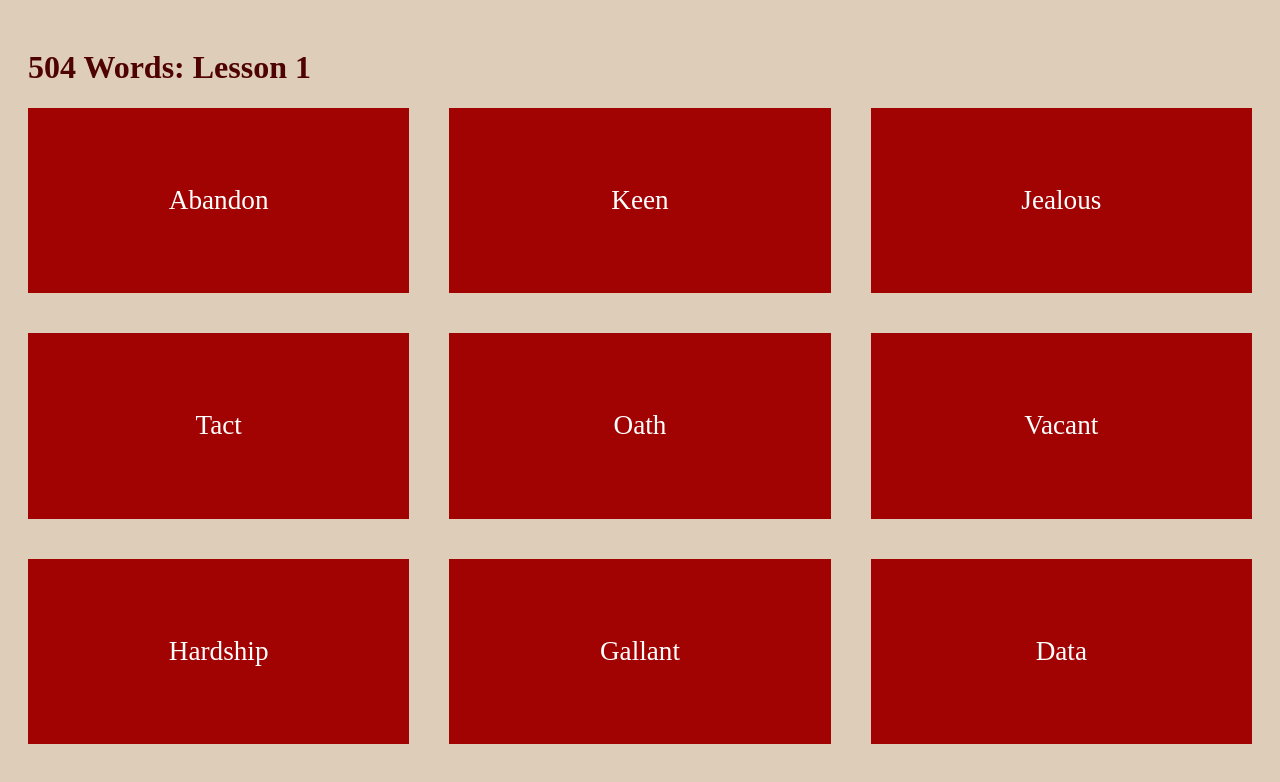
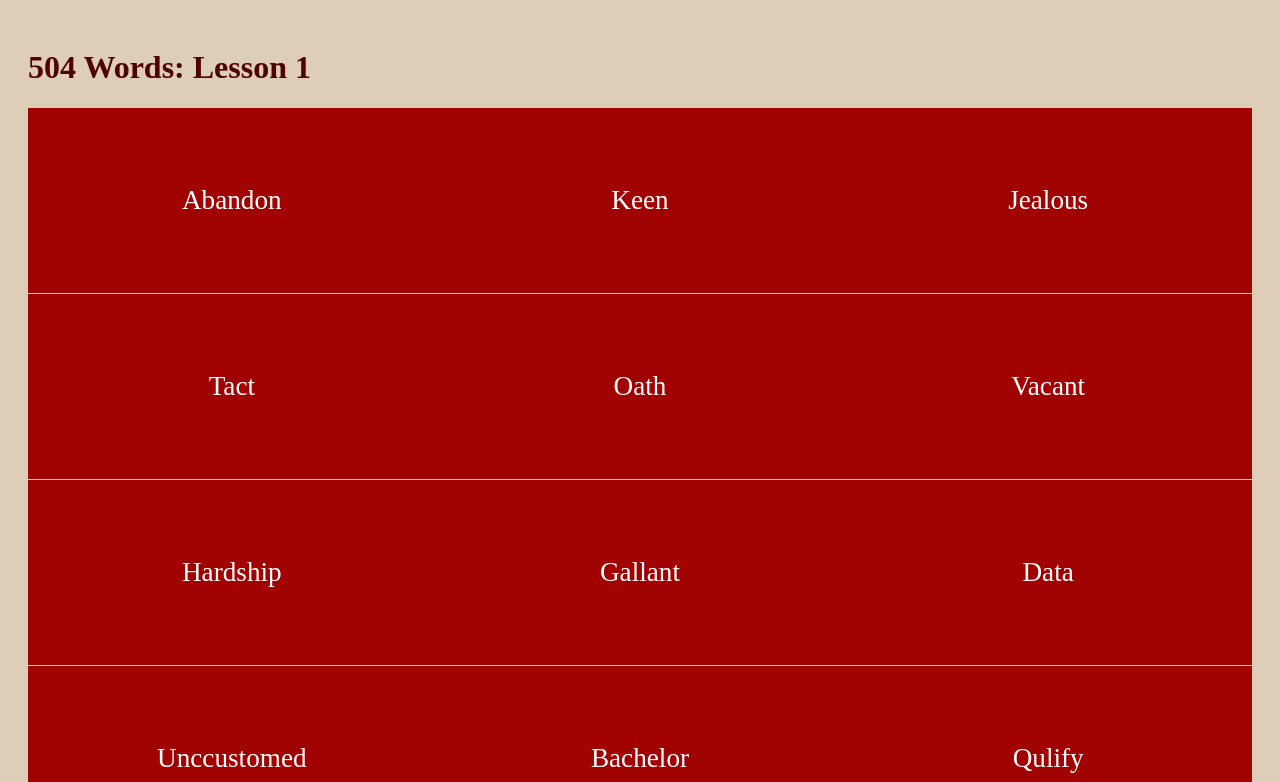
Before and after one commit to hestiaahmadi/Flash-card-504-Words, a React (Create React App) app: page / in a window 1280 px wide. Shown: the top 782 px of the page. Built offline with nearby package versions, Linux system fonts and the light colour scheme.

Commit message:
Update style.css

```diff
--- a/src/style.css
+++ b/src/style.css
@@ -24,7 +24,7 @@ h1 {
 .flashcards {
   display: grid;
   grid-template-columns: 1fr 1fr 1fr;
-  gap: 40px;
+  gap: 0.5px;
 }
 
 .flashcards {
```
